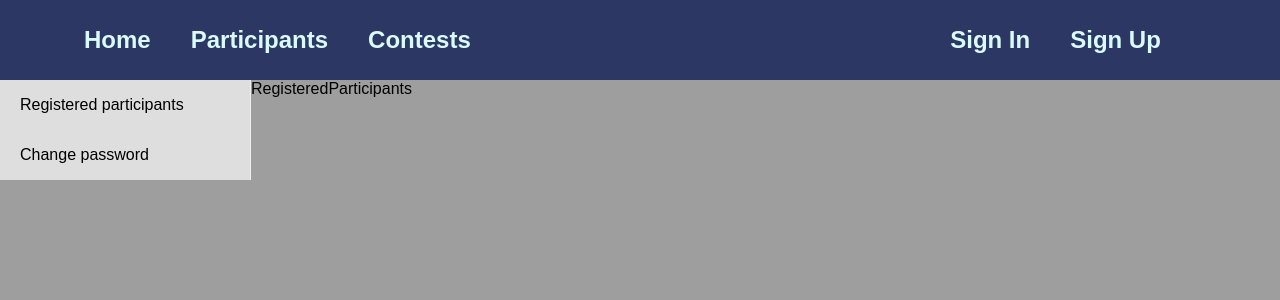
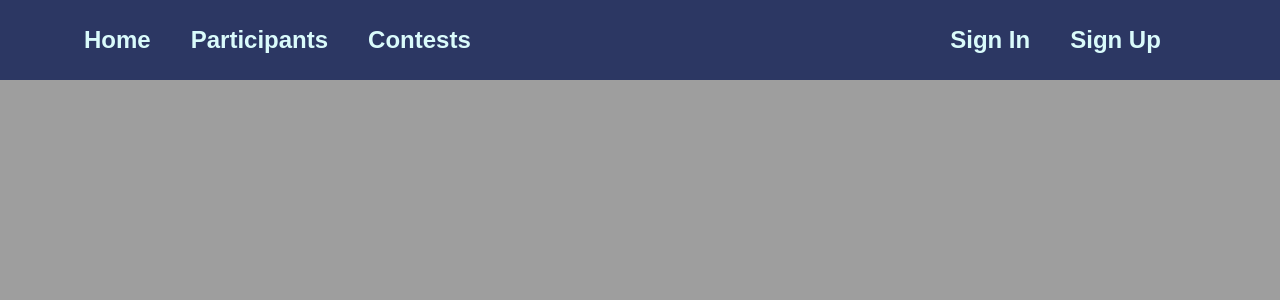
Before and after one commit to victorbosneag/perfplus-client, a React (Create React App) app: page /user/participants in a window 1280 px wide. Shown: the top 300 px of the page. Built offline with nearby package versions, Linux system fonts and the light colour scheme.

Commit message:
removed unnecessary pages

```diff
--- a/src/pages/User/RegisteredParticipants.jsx
+++ /dev/null
@@ -1,9 +0,0 @@
-import React from 'react'
-
-function RegisteredParticipants () {
-  return (
-    <div>RegisteredParticipants</div>
-  )
-}
-
-export default RegisteredParticipants
--- a/src/pages/User/UserPage.jsx
+++ b/src/pages/User/UserPage.jsx
@@ -1,23 +1,13 @@
 import React from 'react'
-import { SidebarContentContainer } from '../Contest/ContestInfo.style'
-import { Menu, MenuItem, Sidebar } from 'react-pro-sidebar'
-import { Link, Route, Routes } from 'react-router-dom'
+import {SidebarContentContainer} from '../Contest/ContestInfo.style'
+import {Route, Routes} from 'react-router-dom'
 import UserInfo from './UserInfo'
-import RegisteredParticipants from './RegisteredParticipants'
 
 function UserPage () {
   return (
     <SidebarContentContainer>
-      <Sidebar>
-        <Menu>
-          <MenuItem component={<Link to={'participants'}/>}
-          >Registered participants</MenuItem>
-          <MenuItem>Change password</MenuItem>
-        </Menu>
-      </Sidebar>
       <Routes>
         <Route index element={<UserInfo/>}/>
-        <Route path="participants" element={<RegisteredParticipants/>}/>
       </Routes>
     </SidebarContentContainer>
   )
```
